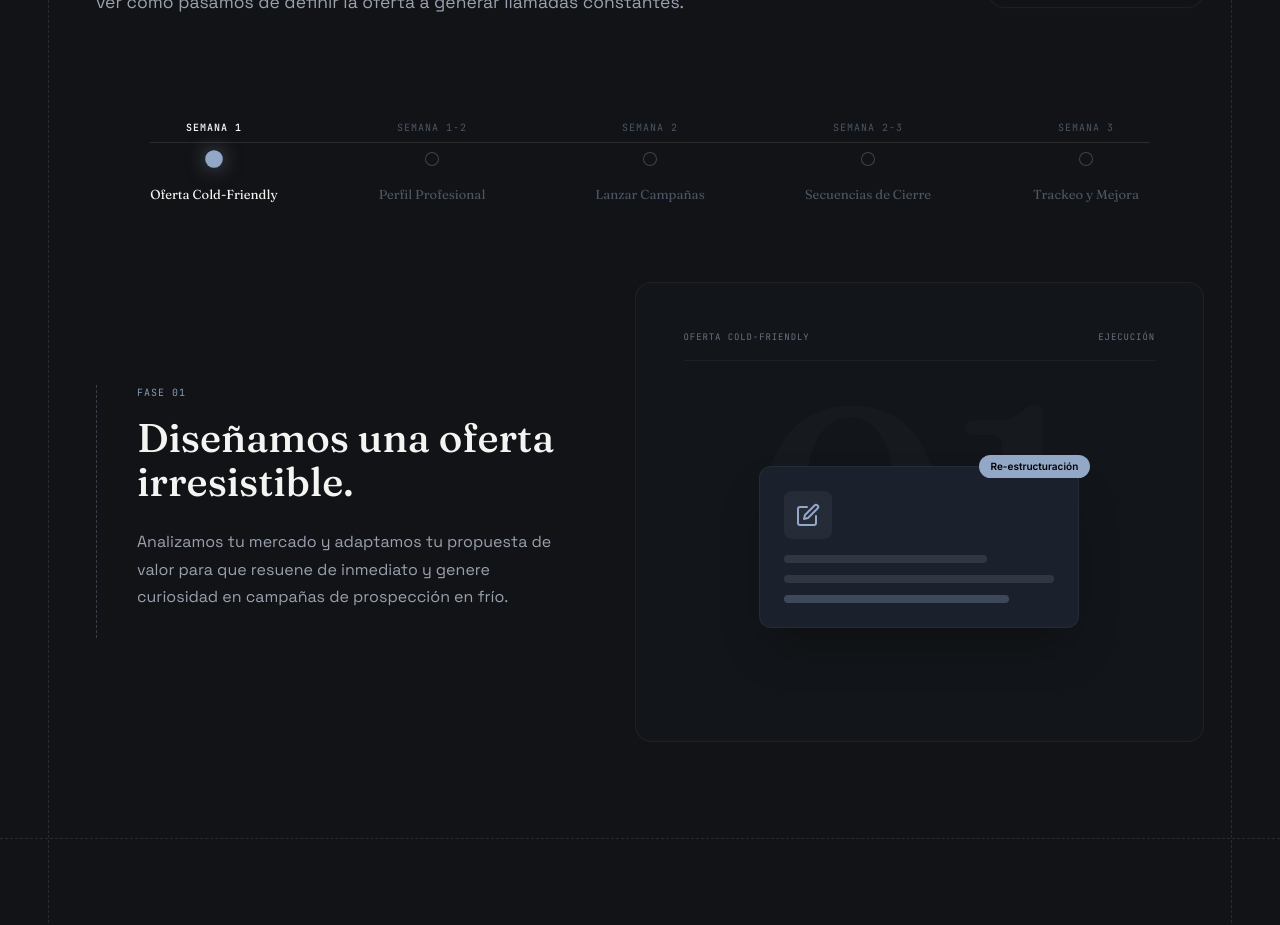
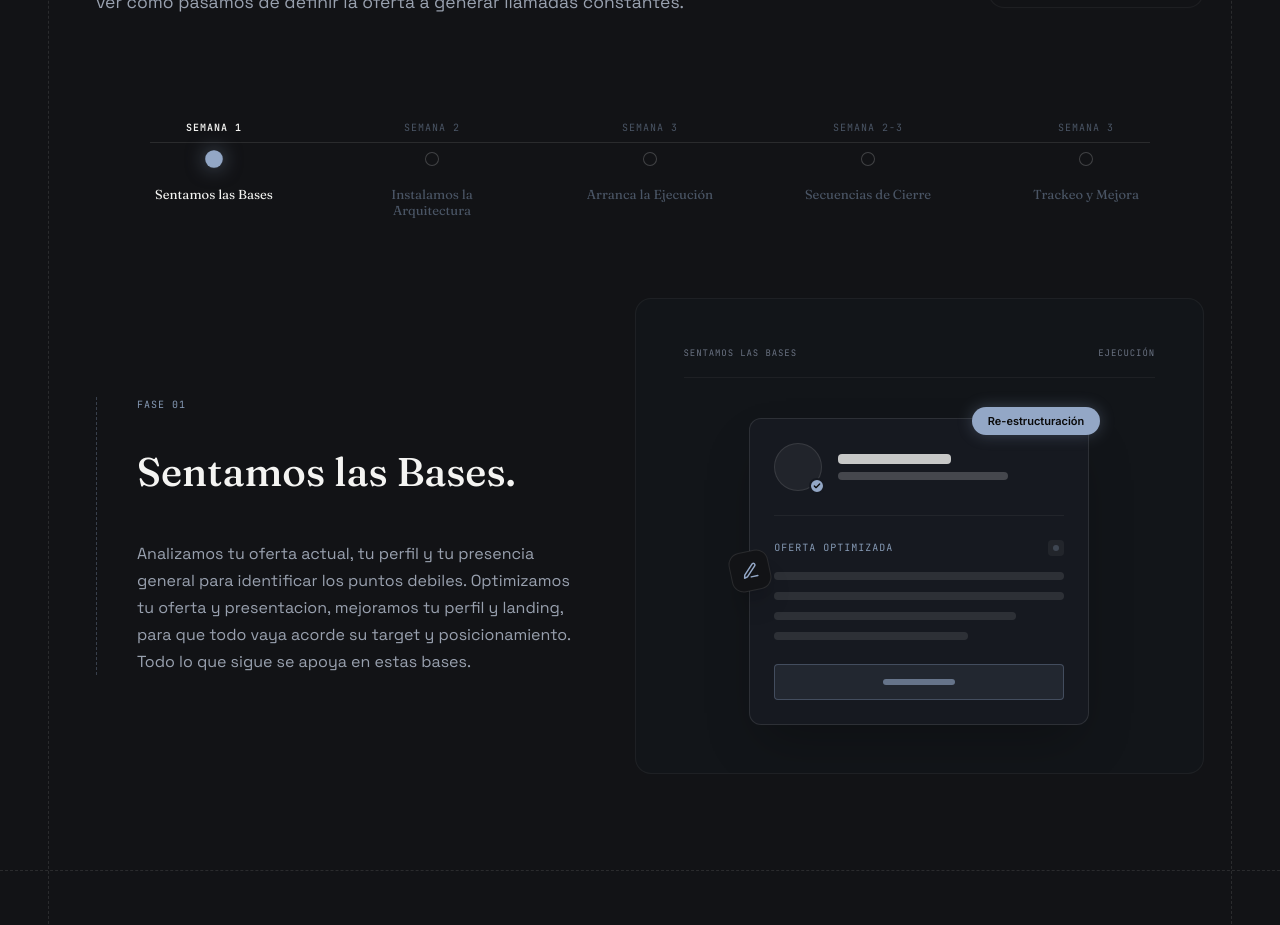
Before and after one commit to lucacespedes00-creator/LAP-landing, a React (Vite) app: page / in a window 1280 px wide. Shown: the part 3700-4625 px from the top of the page. Built offline with nearby package versions, Linux system fonts and the light colour scheme.

Commit message:
Enhance Phase 1 visual to represent profile and offer restructuring

```diff
--- a/src/App.tsx
+++ b/src/App.tsx
@@ -720,23 +720,23 @@ function DeploymentSection() {
     {
       id: 1,
       timeframe: "SEMANA 1",
-      title: "Oferta Cold-Friendly",
-      heading: "Diseñamos una oferta irresistible.",
-      desc: "Analizamos tu mercado y adaptamos tu propuesta de valor para que resuene de inmediato y genere curiosidad en campañas de prospección en frío."
+      title: "Sentamos las Bases",
+      heading: "Sentamos las Bases.",
+      desc: "Analizamos tu oferta actual, tu perfil y tu presencia general para identificar los puntos debiles. Optimizamos tu oferta y presentacion, mejoramos tu perfil y landing, para que todo vaya acorde su target y posicionamiento. Todo lo que sigue se apoya en estas bases."
     },
     {
       id: 2,
-      timeframe: "SEMANA 1-2",
-      title: "Perfil Profesional",
-      heading: "Tu perfil como landing de conversión.",
-      desc: "Optimizamos tu perfil de LinkedIn para generar autoridad absoluta. Cuando un prospecto investigue quién le escribió, encontrará a un experto indiscutible."
+      timeframe: "SEMANA 2",
+      title: "Instalamos la Arquitectura",
+      heading: "Instalamos la Arquitectura.",
+      desc: "Instalamos los sistemas que van a correr solos a partir de acá: dashboards de métricas, SOPs, y la infraestructura para lanzar campañas, crear contenido, publicar posts, construir tu lista de emails y generar recursos. No es trabajo manual repetido cada semana — es una arquitectura que, una vez instalada, sigue funcionando paso a paso con el tiempo."
     },
     {
       id: 3,
-      timeframe: "SEMANA 2",
-      title: "Lanzar Campañas",
-      heading: "Encendemos el motor multicanal.",
-      desc: "Ponemos en marcha las campañas outbound e inbound. Tu oferta calibrada empieza a llegar masivamente a los tomadores de decisión correctos."
+      timeframe: "SEMANA 3",
+      title: "Arranca la Ejecución",
+      heading: "Arranca la Ejecución.",
+      desc: "Arranca la ejecución: outbound saliendo a buscar tomadores de decisión, inbound generando atención con contenido, y todo el sistema trabajando en conjunto para atraer, nutrir y convertir."
     },
     {
       id: 4,
@@ -876,14 +876,48 @@ function DeploymentVisual({ phase }: { phase: number }) {
   if (phase === 0) {
     return (
       <div key="p0" className={fadeClass}>
-        <div className="w-full max-w-[320px] bg-[#1a202c] border border-white/5 rounded-xl p-6 shadow-2xl relative">
-          <div className="absolute -top-3 -right-3 bg-[#93a7c6] text-black text-[10px] font-bold px-3 py-1 rounded-full">Re-estructuración</div>
-          <div className="w-12 h-12 bg-white/5 rounded-lg mb-4 flex items-center justify-center text-[#93a7c6]">
-            <svg width="24" height="24" viewBox="0 0 24 24" fill="none" stroke="currentColor" strokeWidth="2" strokeLinecap="round" strokeLinejoin="round"><path d="M11 4H4a2 2 0 0 0-2 2v14a2 2 0 0 0 2 2h14a2 2 0 0 0 2-2v-7"></path><path d="M18.5 2.5a2.121 2.121 0 0 1 3 3L12 15l-4 1 1-4 9.5-9.5z"></path></svg>
+        <div className="w-full max-w-[340px] bg-[#161920] border border-white/10 rounded-xl p-6 shadow-2xl relative z-10 group">
+          {/* Badge */}
+          <div className="absolute -top-3 -right-3 bg-[#93a7c6] text-[#0a0a0a] text-[11px] font-bold px-4 py-1.5 rounded-full shadow-[0_0_15px_rgba(147,167,198,0.3)]">
+            Re-estructuración
           </div>
-          <div className="h-2 w-3/4 bg-white/10 rounded mb-3" />
-          <div className="h-2 w-full bg-white/10 rounded mb-3" />
-          <div className="h-2 w-5/6 bg-[#93a7c6]/30 rounded" />
+
+          {/* Header of wireframe: Profile */}
+          <div className="flex items-center gap-4 mb-6 pb-6 border-b border-white/5">
+             <div className="w-12 h-12 rounded-full bg-white/5 border border-white/10 flex items-center justify-center relative">
+               <div className="absolute -bottom-1 -right-1 w-4 h-4 bg-[#93a7c6] rounded-full flex items-center justify-center border-2 border-[#161920]">
+                  <svg width="8" height="8" viewBox="0 0 24 24" fill="none" stroke="#0a0a0a" strokeWidth="4" strokeLinecap="round" strokeLinejoin="round"><polyline points="20 6 9 17 4 12"></polyline></svg>
+               </div>
+             </div>
+             <div className="flex-1">
+                <div className="h-2.5 w-1/2 bg-[#f4f4f2]/80 rounded mb-2" />
+                <div className="h-2 w-3/4 bg-white/20 rounded" />
+             </div>
+          </div>
+
+          {/* Body of wireframe: Offer / Landing text */}
+          <div className="space-y-3 mb-6">
+            <div className="flex items-center justify-between mb-4">
+              <div className="text-[10px] font-mono text-[#869ab5] uppercase tracking-widest">Oferta Optimizada</div>
+              <div className="h-4 w-4 rounded-sm bg-white/5 flex items-center justify-center">
+                 <div className="w-1.5 h-1.5 rounded-full bg-[#93a7c6]/50 animate-pulse" />
+              </div>
+            </div>
+            <div className="h-2 w-full bg-white/10 rounded" />
+            <div className="h-2 w-full bg-white/10 rounded" />
+            <div className="h-2 w-5/6 bg-white/10 rounded" />
+            <div className="h-2 w-4/6 bg-white/10 rounded" />
+          </div>
+
+          {/* CTA Button placeholder */}
+          <div className="h-9 w-full bg-[#93a7c6]/10 border border-[#93a7c6]/30 rounded flex items-center justify-center transition-colors group-hover:bg-[#93a7c6]/20">
+             <div className="h-1.5 w-1/4 bg-[#93a7c6]/60 rounded" />
+          </div>
+
+          {/* Edit icon floating */}
+          <div className="absolute -left-5 top-1/2 -translate-y-1/2 w-10 h-10 bg-[#121316] border border-white/10 rounded-xl flex items-center justify-center shadow-xl rotate-[-12deg] group-hover:rotate-[-5deg] transition-transform duration-300">
+            <svg width="18" height="18" viewBox="0 0 24 24" fill="none" stroke="#93a7c6" strokeWidth="2" strokeLinecap="round" strokeLinejoin="round"><path d="M12 20h9"></path><path d="M16.5 3.5a2.121 2.121 0 0 1 3 3L7 19l-4 1 1-4L16.5 3.5z"></path></svg>
+          </div>
         </div>
       </div>
     );
```
